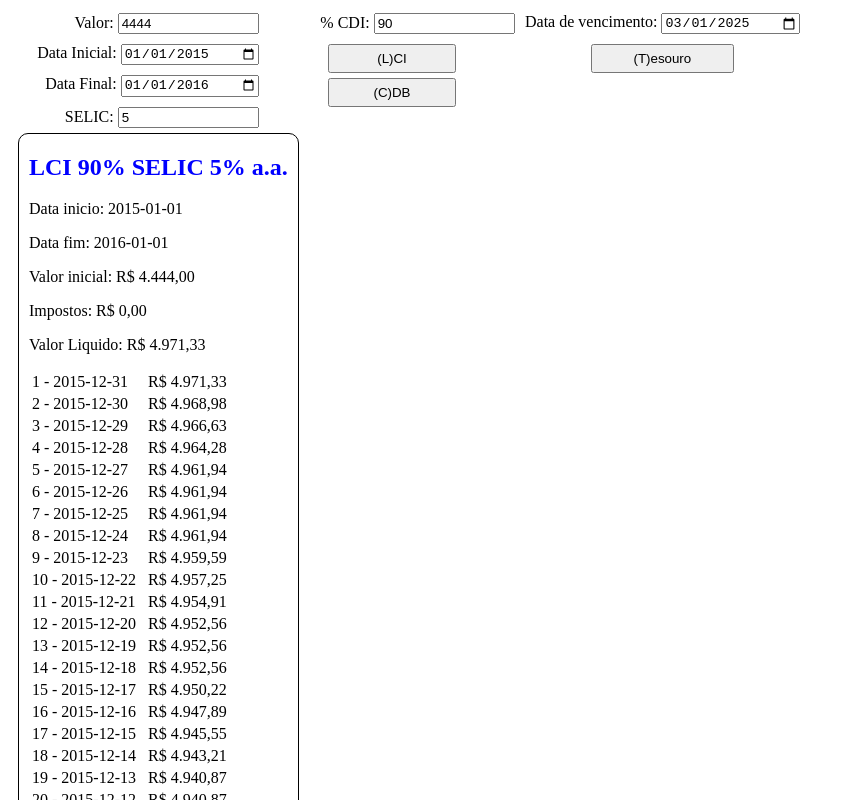
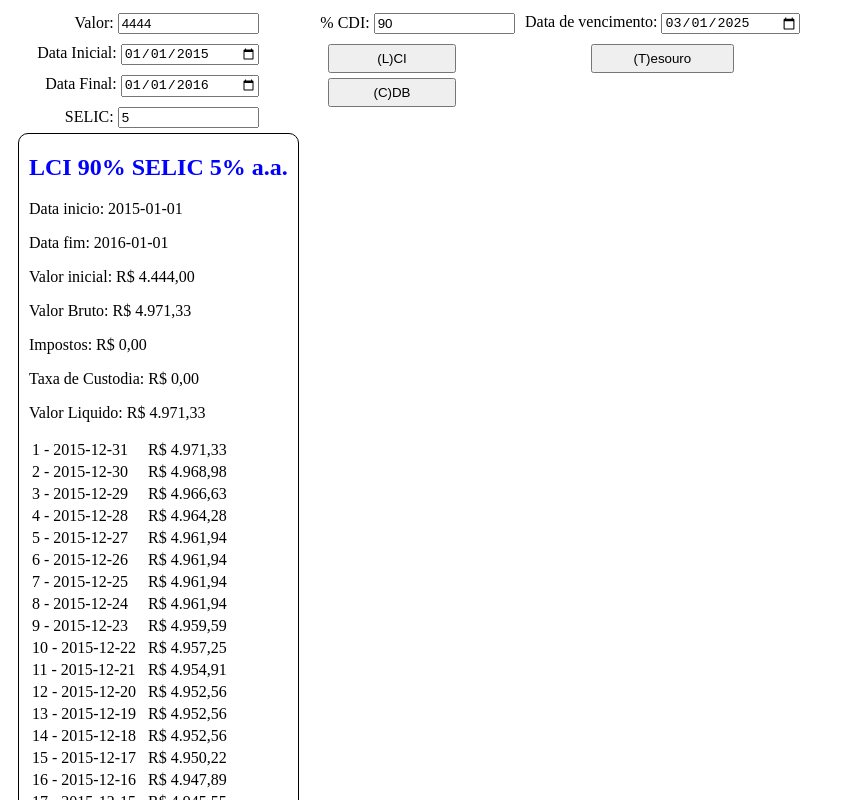
Before and after one commit to oberziner/simulador-investimentos, a React app: page / in a window 1280 px wide. Both pictures are taken after a click on the button "(L)CI". Shown: the top 800 px of the page, without its empty margins (0-845 px from the left). Built offline with nearby package versions, Linux system fonts and the light colour scheme.

Commit message:
Adding gross value and custody fees to UI

```diff
--- a/src/Investment.jsx
+++ b/src/Investment.jsx
@@ -16,7 +16,13 @@ const Investment = ({ investment }) => (
       {`Valor inicial: ${f.formatMoney(investment.initialValue)}`}
     </p>
     <p>
+      {`Valor Bruto: ${f.formatMoney(investment.grossValue)}`}
+    </p>
+    <p>
       {`Impostos: ${f.formatMoney(investment.totalTaxes)}`}
+    </p>
+    <p>
+      {`Taxa de Custodia: ${f.formatMoney(investment.totalCustodyFee)}`}
     </p>
     <p>
       {`Valor Liquido: ${f.formatMoney(investment.netValue)}`}
--- a/src/format.js
+++ b/src/format.js
@@ -7,5 +7,5 @@ const formatter = new Intl.NumberFormat('pt-BR', {
 
 export default {
   formatDate: (d) => `${d.getUTCFullYear()}-${addZero(d.getUTCMonth() + 1)}-${addZero(d.getUTCDate())}`,
-  formatMoney: formatter.format,
+  formatMoney: (value = 0) => formatter.format(value),
 };
```
Also changed, not shown: 1 other file (tests, documents, lock files or other folders).
